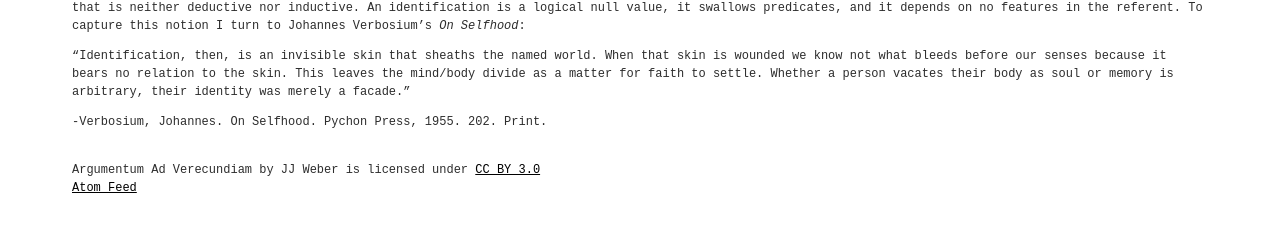
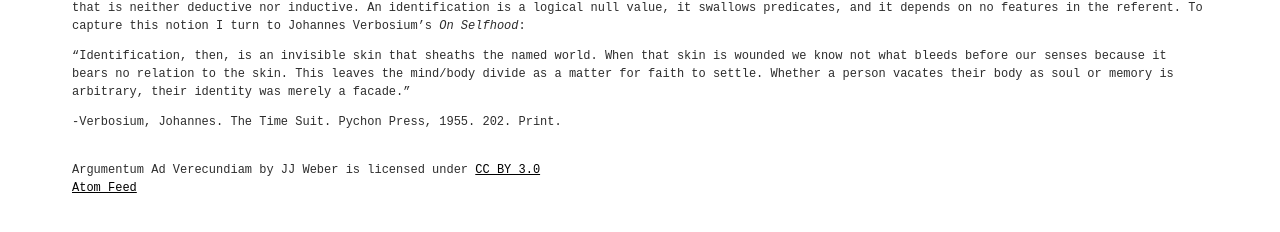
Before and after one commit to jjjjw/argumentum-v, a Jekyll site: the page built from _posts/2013-4-1-dualism.md, in a window 1280 px wide. Shown: the part 397-629 px from the top of the page. Built offline with Jekyll 4.4.1, drawn with Linux system fonts in a browser that asks for light colours.

Commit message:
Rename Verbosium book titles

```diff
--- a/_posts/2013-4-1-dualism.md
+++ b/_posts/2013-4-1-dualism.md
@@ -20,4 +20,4 @@ Yet while the identity function is deductive, the referent of an identification
 
 "Identification, then, is an invisible skin that sheaths the named world. When that skin is wounded we know not what bleeds before our senses because it bears no relation to the skin. This leaves the mind/body divide as a matter for faith to settle. Whether a person vacates their body as soul or memory is arbitrary, their identity was merely a facade."
 
--Verbosium, Johannes. On Selfhood. Pychon Press, 1955. 202. Print.
+-Verbosium, Johannes. The Time Suit. Pychon Press, 1955. 202. Print.
```
Also changed, not shown: _posts/2013-2-23-index-0.md (+1 -1 lines).
